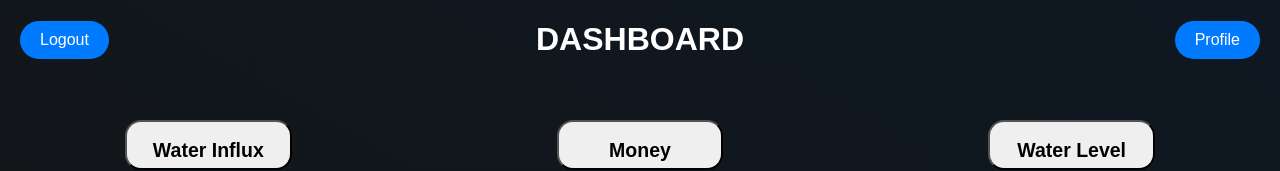
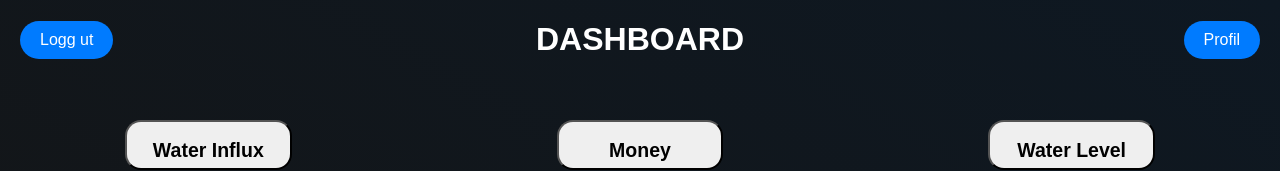
Before and after one commit to USN-Gjengen/APP2000_Gruppe06_Solvann-Driftsystem, a React (Create React App) app in the folder frontend/: page /Trend in a window 1280 px wide. Shown: the top 171 px of the page. Built offline with nearby package versions, Linux system fonts and the light colour scheme; no server answers; sample sign-in values are in the browser's storage.

Commit message:
fix translations

```diff
--- a/frontend/src/pages/Trend.jsx
+++ b/frontend/src/pages/Trend.jsx
@@ -35,7 +35,7 @@ const Trend = () => {
                 <div className="nav">
                     <div className="left">
                         <li>
-                            <button onClick={logoutHandler} className="btn">Logout</button>
+                            <button onClick={logoutHandler} className="btn">Logg ut</button>
                         </li>
                     </div>
                     <div className="center">
@@ -45,7 +45,7 @@ const Trend = () => {
                     </div>
                     <div className="right">
                         <li>
-                            <button className="btn">Profile</button>
+                            <button className="btn">Profil</button>
                         </li>
                     </div>
                 </div>
--- a/frontend/src/pages/Turbine.jsx
+++ b/frontend/src/pages/Turbine.jsx
@@ -76,7 +76,7 @@ const Turbine = () => {
         <div className="nav">
           <div className="left">
                             <li>
-                                <button onClick={logoutHandler} className="btn">Logout</button>
+                                <button onClick={logoutHandler} className="btn">Logg ut</button>
                             </li>
                         </div>
                       <div className="center">
@@ -86,7 +86,7 @@ const Turbine = () => {
                         </div>
                         <div className="right">
                             <li>
-                                <button className="btn">Profile</button>
+                                <button className="btn">Profil</button>
                             </li>
                         </div>
                     </div>
```
